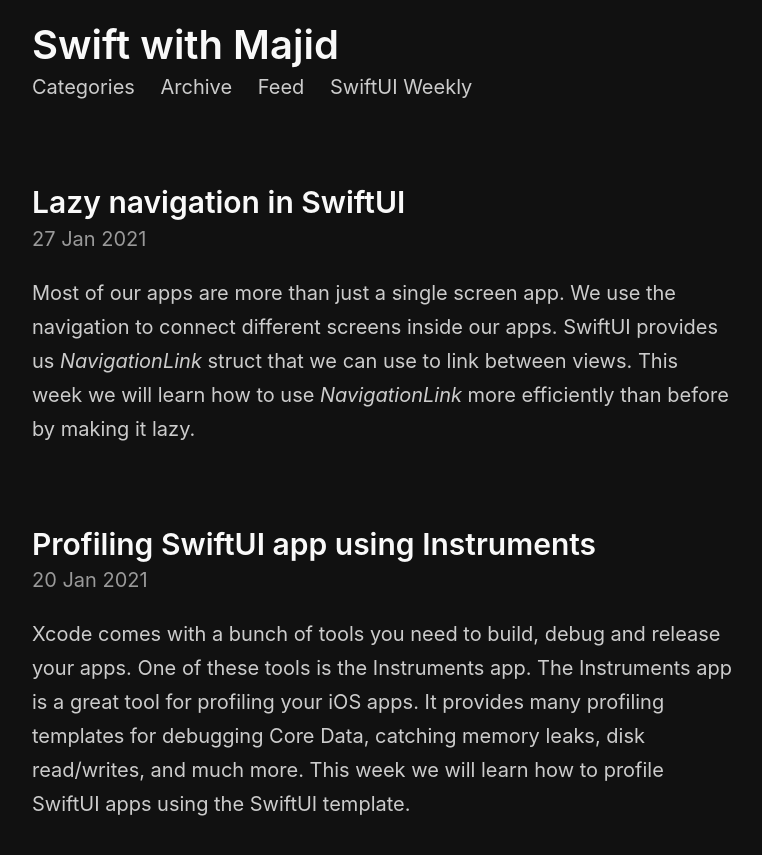
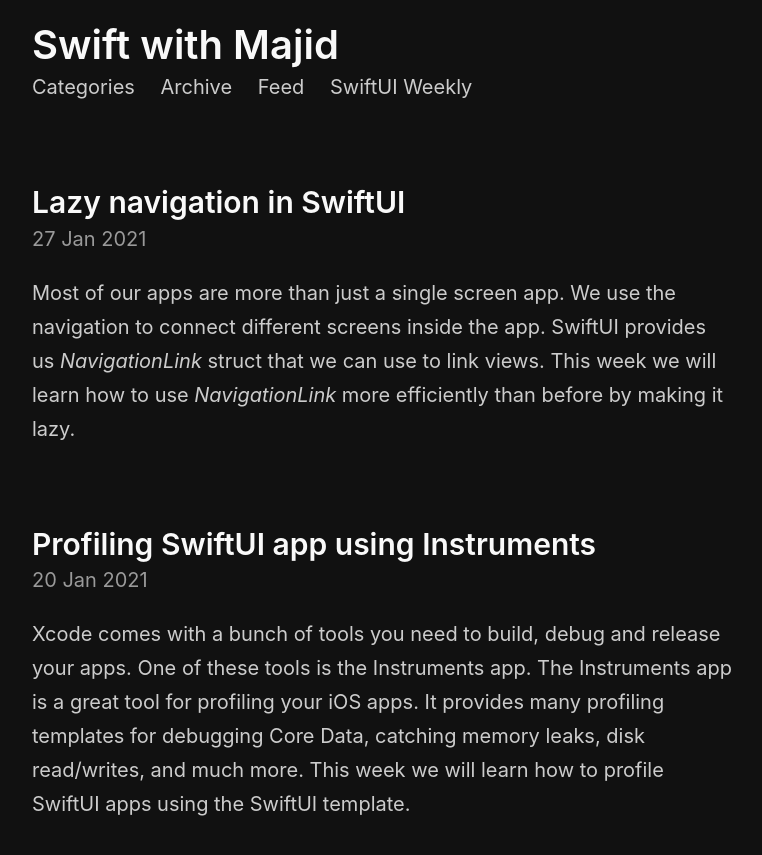
Before and after one commit to mecid/mecid.github.io, a Jekyll site: the page built from index.html, in a window 1280 px wide and 900 px high. Shown: the top 855 px of the window, without its empty margins (258-1020 px from the left). Built offline with Jekyll 4.4.1, drawn with Linux system fonts in a browser that asks for light colours; the list of posts is cut into pages by our own code.

Commit message:
Lazy navigation post improved

````diff
--- a/_posts/2021-01-27-lazy-navigation-in-swiftui.md
+++ b/_posts/2021-01-27-lazy-navigation-in-swiftui.md
@@ -4,11 +4,11 @@
 category: Mastering SwiftUI views
 ---
 
-Most of our apps are more than just a single screen app. We use the navigation to connect different screens inside our apps. SwiftUI provides us *NavigationLink* struct that we can use to link between views. This week we will learn how to use *NavigationLink* more efficiently than before by making it lazy.
+Most of our apps are more than just a single screen app. We use the navigation to connect different screens inside the app. SwiftUI provides us *NavigationLink* struct that we can use to link views. This week we will learn how to use *NavigationLink* more efficiently than before by making it lazy.
 
 Usually, we have to set up navigation links by providing both source and destination views. In some cases, it might be a bottleneck for your view. I have a calendar screen in my app that displays the summary for every day during the last two years. Every date in the calendar is clickable and linked to the details screen using *NavigationLink*.
 
-OK, my calendar screen shows the information for every date during the last two years. It means I have to construct 730 *NavigationLinks* plus destination views for every date. This makes 1460 views. Assume that the state in this view changes and SwiftUI has to recalculate all these views.
+OK, my calendar screen shows the information for every date during the last two years. It means I have to construct 730 *NavigationLinks* plus destination views for every date. This makes 1460 views. Assume that the state in this view changes and SwiftUI has to recalculate all these views. It is a lot of work to do.
 
 ![calendar](/public/lazy.PNG)
 
@@ -36,7 +36,7 @@
 }
 ```
 
-As you can see in the example above, we have the navigate view modifier that accepts binding and the closure to build the destination view. First, we need to bind over the optional value to activate *NavigationLink* only when a value is available. Next, we should define the closure accepting a value and annotate it with *@ViewBuilder*. Let's start by creating a *NavigationLink* extension to add a new initializer supporting our flow.
+As you can see in the example above, we have the *navigate* view modifier that accepts binding and the closure to build the destination view. First, we need to bind over the optional value to activate *NavigationLink* only when a value is available. Next, we should define a closure accepting a value and annotate it with *@ViewBuilder*. Let's start by creating a *NavigationLink* extension to add a new initializer that supports our flow.
 
 ```swift
 import SwiftUI
````
Also changed, not shown: other parts of _posts/2021-01-27-lazy-navigation-in-swiftui.md (+1 -1 lines).
